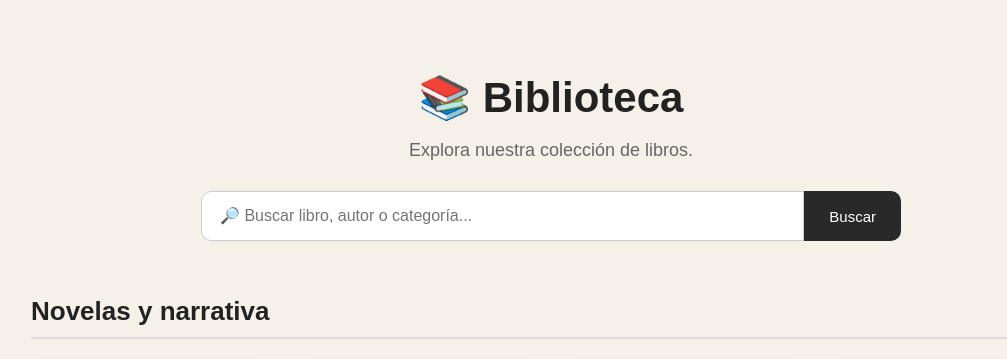
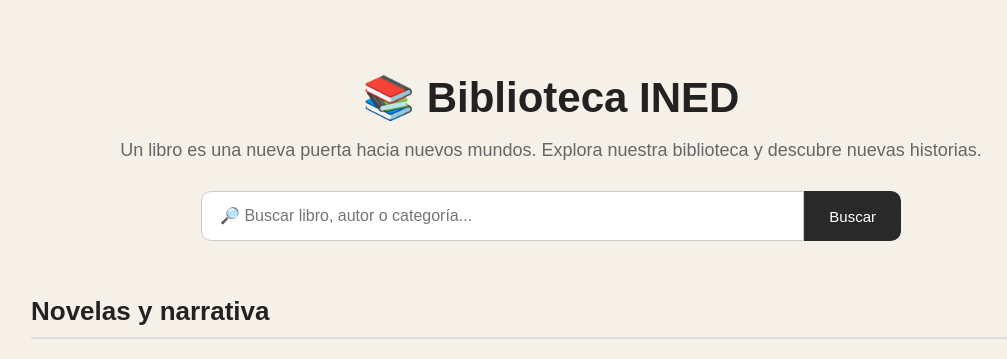
Before and after one commit to chio0312/biblioteca, a Flask app: page / in a window 1280 px wide. Shown: the part 76-435 px from the top of the page, without its empty margins (89-1096 px from the left). Run offline with Flask 3, Linux system fonts and the light colour scheme; data that the repository does not hold is empty; some libraries are stand-ins or nearby versions.

Commit message:
cambios y personalizacion

```diff
--- a/templates/categoria.html
+++ b/templates/categoria.html
@@ -24,7 +24,7 @@
 
     <a href="/" class="logo">
 
-        📚 Mi Biblioteca
+        📚 Mi Biblioteca INED
 
     </a>
 
--- a/templates/index.html
+++ b/templates/index.html
@@ -15,11 +15,11 @@ Mi Biblioteca
 <div class="hero">
 
     <h1>
-        📚 Biblioteca
+        📚 Biblioteca INED
     </h1>
 
     <p>
-        Explora nuestra colección de libros.
+        Un libro es una nueva puerta hacia nuevos mundos. Explora nuestra biblioteca y descubre nuevas historias.
     </p>
 
 
--- a/templates/libro.html
+++ b/templates/libro.html
@@ -24,7 +24,7 @@
 
     <a href="/" class="logo">
 
-        📚 Mi Biblioteca
+        📚 Mi Biblioteca INED
 
     </a>
 
--- a/templates/prestamos.html
+++ b/templates/prestamos.html
@@ -24,7 +24,7 @@
 
     <a href="/" class="logo">
 
-        📚 Mi Biblioteca
+        📚 Mi Biblioteca INED
 
     </a>
 
--- a/templates/solicitar.html
+++ b/templates/solicitar.html
@@ -24,7 +24,7 @@
 
     <a href="/" class="logo">
 
-        📚 Mi Biblioteca
+        📚 Mi Biblioteca INED
 
     </a>
 
--- a/templates/solicitud_exitosa.html
+++ b/templates/solicitud_exitosa.html
@@ -122,8 +122,9 @@
         <p>
 
             Presenta tu código en la biblioteca
-            para que la solicitud sea verificada
-            y se realice la entrega del libro.
+            junto a tu carnet de estudiante para que
+            la solicitud sea verificada y se realice
+            la entrega del libro.
 
         </p>
 
```
